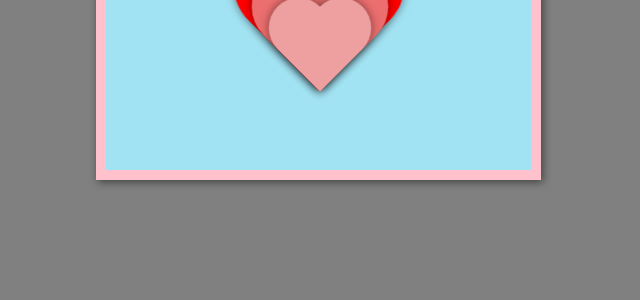
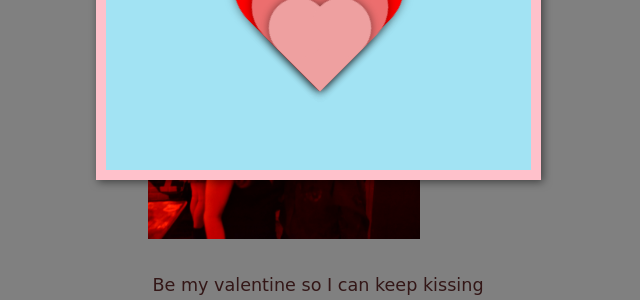
Before and after one commit to mckennaparker/valentine, a plain HTML site: page index.html in a window 1280 px wide. Shown: the part 508-808 px from the top of the page, without its empty margins (330-970 px from the left). Drawn offline with Linux system fonts and the light colour scheme; a web font is replaced by a local one.

Commit message:
Added image and updated text

```diff
--- a/index.html
+++ b/index.html
@@ -20,8 +20,9 @@
         </div>
       </div>
       <div class="textContainer">
-        <p id="header">Happy Valentine's Day!</p>
-        <p>I love you!</p>
+        <p id="header">Happy Valentine's Day, Baby</p>
+        <img src="/assets/kiss.jpeg" alt="kiss" id="kiss">
+        <p>Be my valentine so I can keep kissing you like this? I love you so much, mwah!</p>
       </div>
     </div>
   </body>
--- a/style.css
+++ b/style.css
@@ -45,6 +45,12 @@
     font-style: normal;
     text-align: center;
     margin: 30px auto;
+  }
+
+  .card img {
+    width: 80%;
+    height: auto;
+    object-fit: cover;
   }
 
   .card .front {
```
Also changed, not shown: assets/kiss.jpeg (added).
